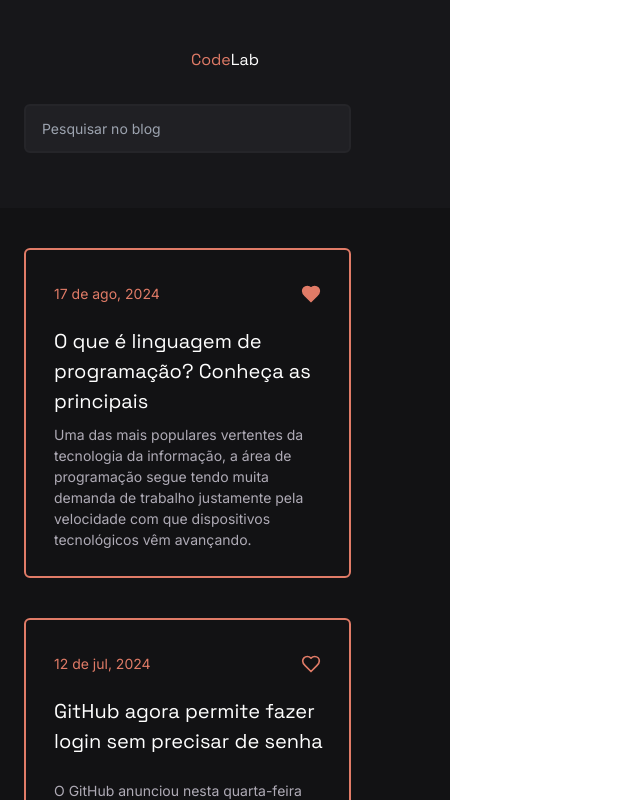
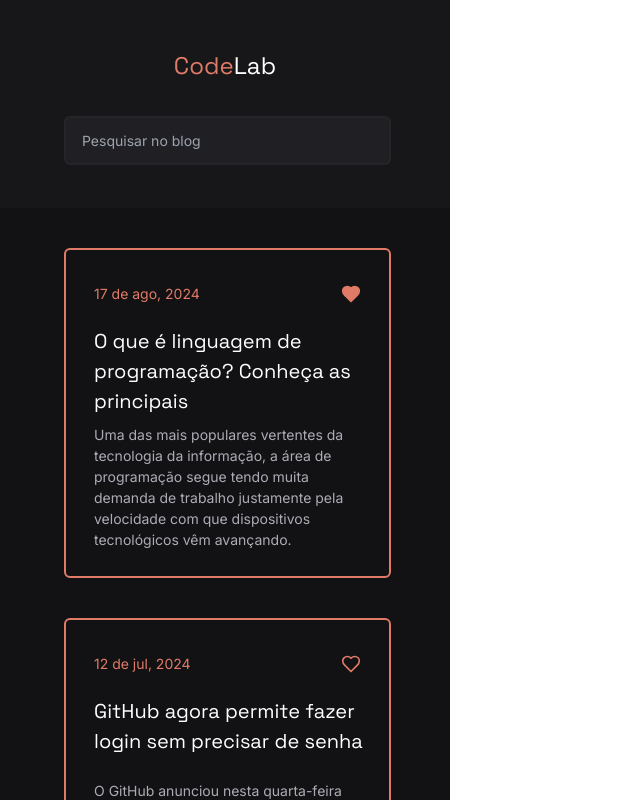
Before and after one commit to Filipee01/CodeLab, a React (Vite) app: page / in a window 1280 px wide. Shown: the top 800 px of the page, without its empty margins (0-640 px from the left). Built offline with nearby package versions, Linux system fonts and the light colour scheme.

Commit message:
change font-size

```diff
--- a/src/components/Cards.jsx
+++ b/src/components/Cards.jsx
@@ -2,7 +2,7 @@ import { Heart } from "lucide-react";
 
 const Cards = ({ data, title, paragraph, isFilled }) => {
   return (
-    <div className="w-[327px] h-[330px] my-10 mx-6 flex flex-col border-2 rounded-md border-brand_color">
+    <div className="w-[327px] h-[330px] my-10 mx-16 flex flex-col border-2 rounded-md border-brand_color">
       <div className="mt-[32px] mb-4 mx-[28px] flex justify-between items-center">
         <span className="font-serif text-sm text-brand_color">{data}</span>
         <p className="text-brand_color">
--- a/src/components/Header.jsx
+++ b/src/components/Header.jsx
@@ -2,13 +2,13 @@ const Header = () => {
   return (
     <div className="flex flex-col gap-8 w-[450px] h-[208px] bg-dark_20">
       <div className="flex justify-center items-center text-center">
-        <h2 className="mt-12 text-dark_60 font-medium">
+        <h2 className="mt-12 text-dark_60 font-medium text-[24px]">
           <span className="text-brand_color">Code</span>Lab
         </h2>
       </div>
       <div>
         <input
-          className="w-[327px] mx-6 h-[49px] p-4 font-serif text-sm text-dark_50 bg-dark_30 border-2 border-dark_40 rounded-md"
+          className="w-[327px] mx-16 h-[49px] p-4 font-serif text-sm text-dark_50 bg-dark_30 border-2 border-dark_40 rounded-md"
           type="text"
           placeholder="Pesquisar no blog"
         />
```
